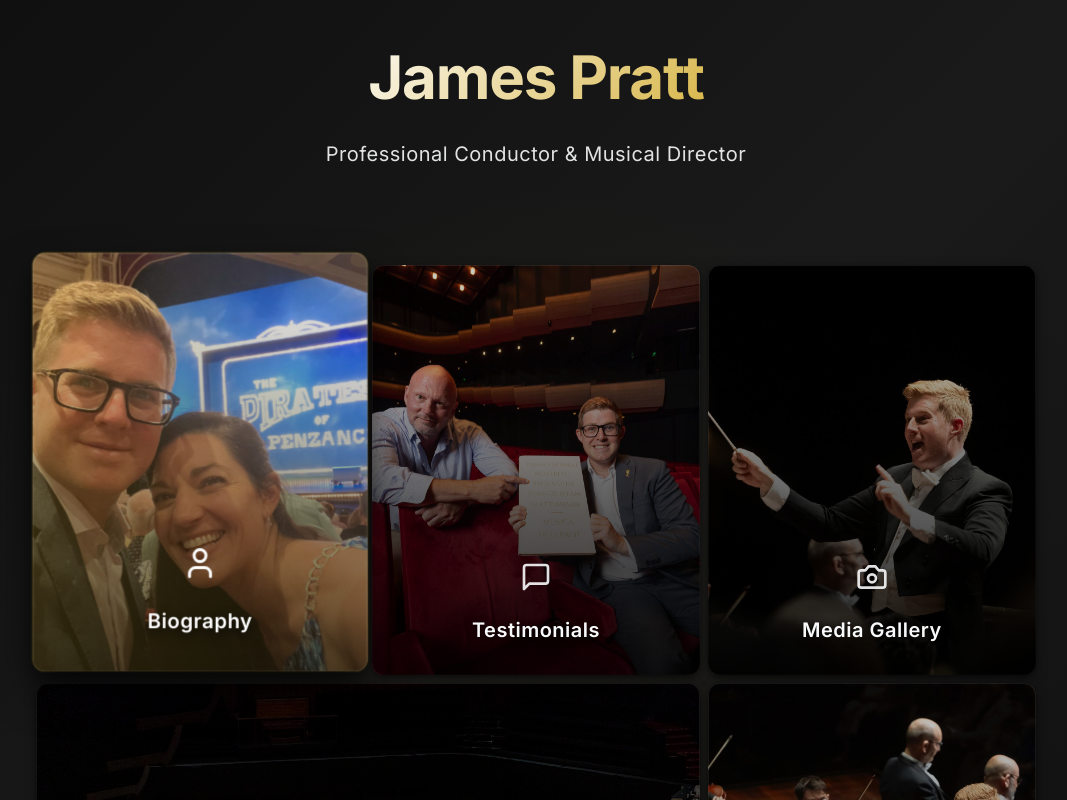
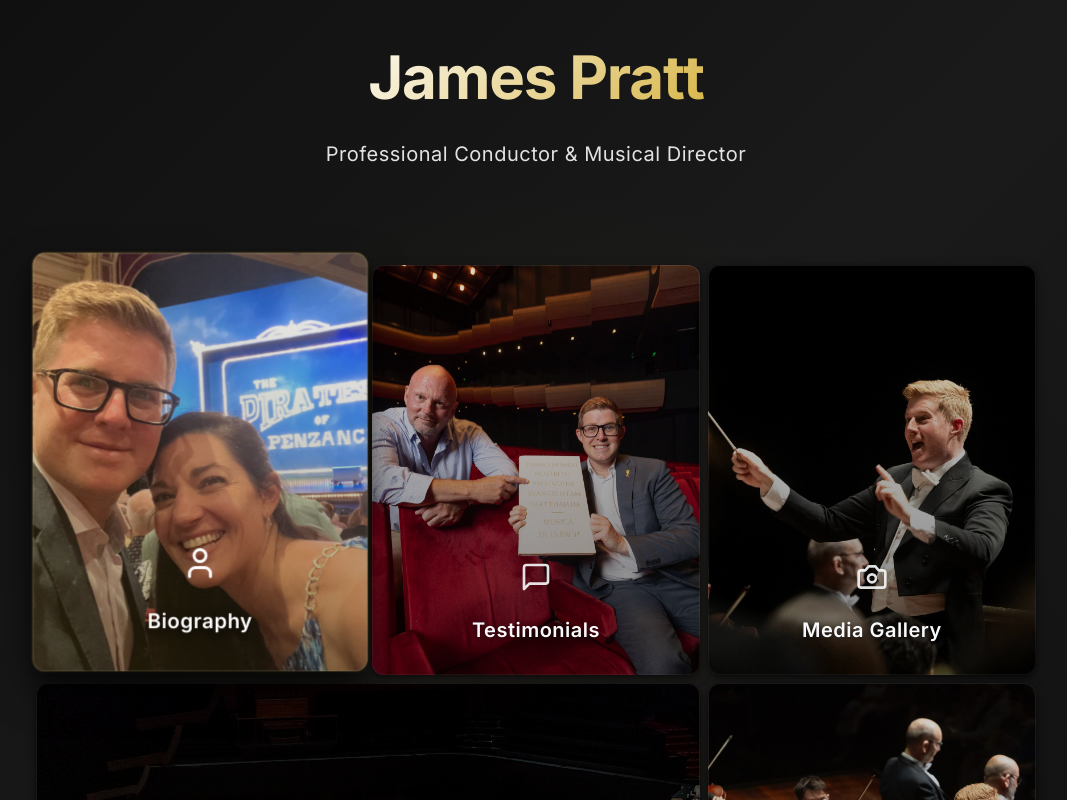
Before and after one commit to tomsembl/James-Pratt-Conductor, a React (Vite) app: page / in a window 1280 px wide. In both pictures the pointer is over the element 304 px from the left and 470 px from the top of the page. Shown: the top 800 px of the page, without its empty margins (104-1171 px from the left). Built offline with nearby package versions, Linux system fonts and the light colour scheme.

Commit message:
tile gradients made less dark and opaque. yellow tile overlay less opaque

```diff
--- a/src/index.css
+++ b/src/index.css
@@ -845,10 +845,10 @@ img {
   bottom: 0;
   background: linear-gradient(
     to top,
-    rgba(0, 0, 0, 0.85) 0%,
-    rgba(0, 0, 0, 0.6) 40%,
-    rgba(0, 0, 0, 0.3) 70%,
-    rgba(0, 0, 0, 0.1) 100%
+    rgba(0, 0, 0, 0.425) 0%,
+    rgba(0, 0, 0, 0.3) 40%,
+    rgba(0, 0, 0, 0.15) 70%,
+    rgba(0, 0, 0, 0.05) 100%
   );
   z-index: 2;
   transition: all 0.4s cubic-bezier(0.4, 0, 0.2, 1);
@@ -857,10 +857,10 @@ img {
 .mosaic-tile:hover .tile-overlay {
   background: linear-gradient(
     to top,
-    rgba(0, 0, 0, 0.75) 0%,
-    rgba(0, 0, 0, 0.4) 40%,
-    rgba(0, 0, 0, 0.2) 70%,
-    rgba(0, 0, 0, 0.05) 100%
+    rgba(0, 0, 0, 0.375) 0%,
+    rgba(0, 0, 0, 0.2) 40%,
+    rgba(0, 0, 0, 0.1) 70%,
+    rgba(0, 0, 0, 0.025) 100%
   );
 }
 
@@ -933,7 +933,7 @@ img {
 }
 
 .mosaic-tile:hover .tile-border {
-  opacity: 0.6;
+  opacity: 0.3;
 }
 
 @keyframes gradientShift {
```
